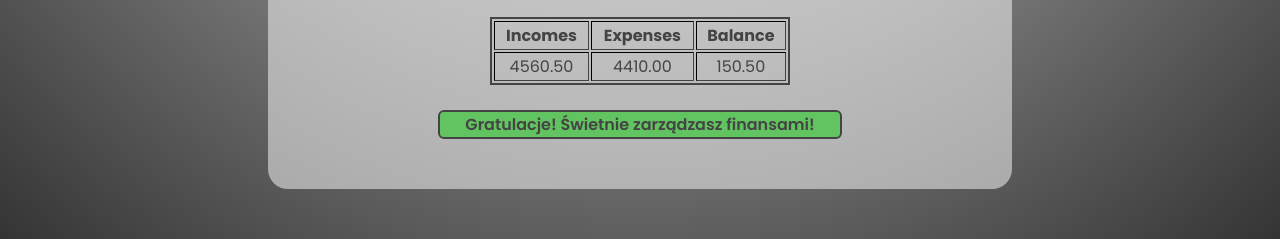
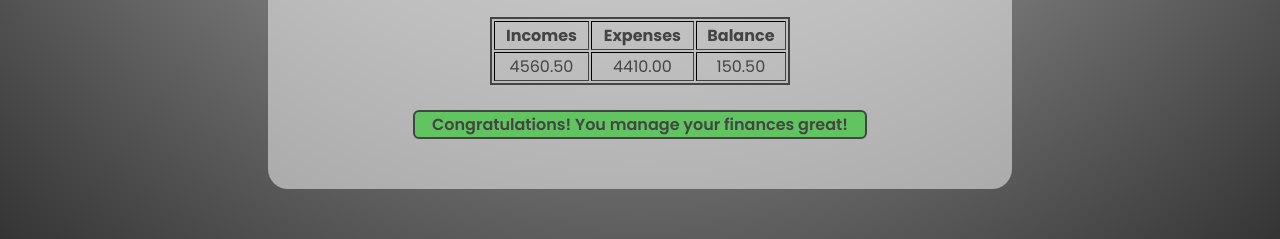
Before and after one commit to NataliaGalicka96/BudgetManagerApplication, a PHP site: page /balance.html in a window 1280 px wide. Shown: the part 1226-1465 px from the top of the page. Run offline with PHP 8.4, Linux system fonts and the light colour scheme; some libraries are stand-ins or nearby versions.

Commit message:
Small changes

```diff
--- a/balance/balance.css
+++ b/balance/balance.css
@@ -176,7 +176,7 @@ table{
     color:rgb(68, 68, 68);
     border-radius: 6px;
     border: 2px solid rgb(68, 68, 68);
-    width:400px;
+    width:450px;
     margin-left: auto;
     margin-right: auto;
 }
--- a/balance/balance.html
+++ b/balance/balance.html
@@ -185,7 +185,7 @@
                         </table>
                     </div>
                     <div class="comments">
-                        <div class="announcement"><span>Gratulacje! Świetnie zarządzasz finansami!</span></div>
+                        <div class="announcement"><span>Congratulations! You manage your finances great!</span></div>
                     </div>
                 </div>
             </div>
```
